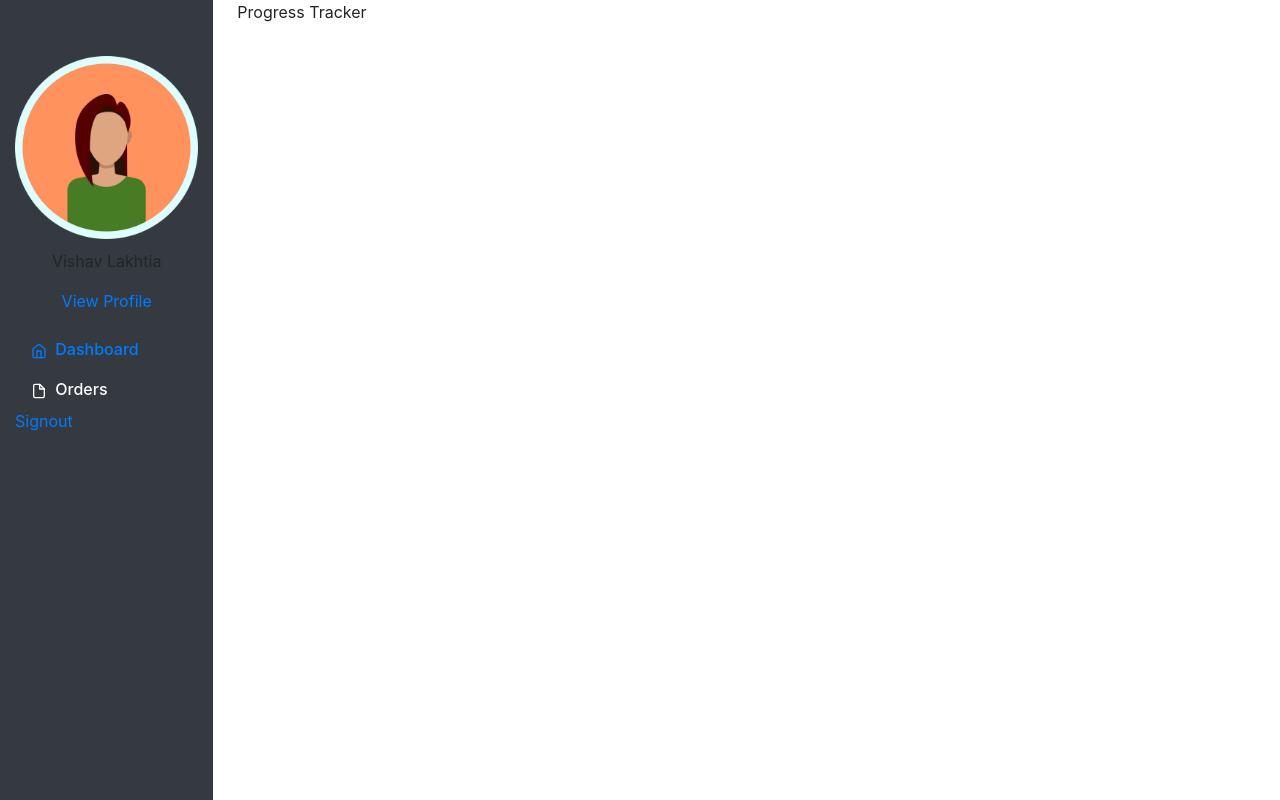
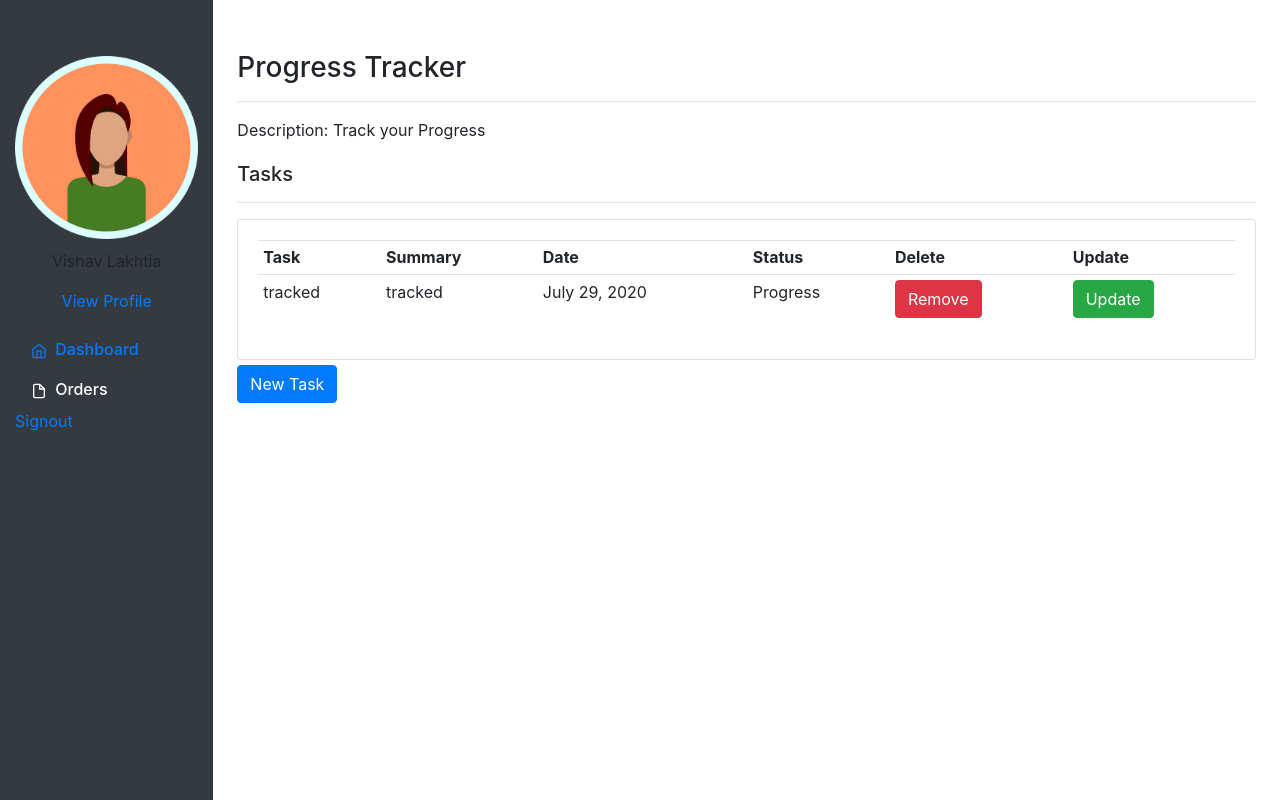
Before and after one commit to vishav676/Ticket, a Django app: page /project/1 in a window 1280 px wide. Shown: the part 56-856 px from the top of the page. Run offline with Django 3.2, Linux system fonts and the light colour scheme; a user stored in the database is signed in; data comes from the database, SQL or seed files in the repository; both versions use the stored data as it was after the commit; some libraries are stand-ins or nearby versions.

Commit message:
Adding new Task

```diff
--- a/ticket/System/forms.py
+++ b/ticket/System/forms.py
@@ -1,5 +1,3 @@
-from django.forms import ModelForm
-from  django import forms
 from django.contrib.auth.forms import UserCreationForm
 from django.contrib.auth.models import User
 
--- a/ticket/System/models.py
+++ b/ticket/System/models.py
@@ -22,7 +22,7 @@ class Project(models.Model):
     date_created = models.DateField(auto_now=True)
     last_updated = models.DateField(auto_now=True)
     status = models.CharField(max_length=200, choices=PROJECT_STATUS, default="Open", null=True)
-    created_by = models.ForeignKey("customer", on_delete=models.CASCADE,default=1)
+    created_by = models.ForeignKey(User, on_delete=models.CASCADE, related_name='user_projects')
 
     def __str__(self):
         return f"{self.name}"
@@ -36,7 +36,7 @@ class Task(models.Model):
     )
     name = models.CharField(max_length=50)
     summary = models.TextField(max_length=1000)
-    project = models.ForeignKey("Project", on_delete=models.DO_NOTHING, null=True)
+    project = models.ForeignKey("Project", on_delete=models.CASCADE, null=True, related_name='projectTasks')
     date_created = models.DateField(auto_now=True)
     status = models.CharField(max_length=200, choices=TASK_STATUS, default="Pending", null=True)
 
--- a/ticket/System/templates/project_detail.html
+++ b/ticket/System/templates/project_detail.html
@@ -1,5 +1,44 @@
 {% extends "base.html" %}
 
 {% block content %}
-    {{ project.name }}
+    <h3 style="margin-top: 5%">{{ project.name }}</h3>
+    <hr>
+    <p>Description: {{ project.description }}</p>
+    <div class="row" style="margin-top: 20px">
+	<div class="col-md-12">
+		<h5>Tasks</h5>
+		<hr>
+		<div class="card card-body">
+			<table class="table table-sm">
+				<tr>
+                    <th>Task</th>
+					<th>Summary</th>
+					<th>Date</th>
+					<th>Status</th>
+					<th>Delete</th>
+					<th>Update</th>
+				</tr>
+				{% for task in tasks %}
+					<tr>
+						<td>{{task.name}}</td>
+						<td>{{task.summary}}</td>
+						<td>{{task.date_created}}</td>
+						{% if task.status == "1"%}
+							<td>Open</td>
+						{% else %}
+							<td>{{task.status}}</td>
+						{% endif %}
+						<td><button type="button" class="btn btn-danger" data-toggle="modal" data-target="#deleteModal">Remove</button>
+							{% include 'delete.html' %}
+						</td>
+						<td><button type="button" class="btn btn-success">Update</button></td>
+					</tr>
+				{% endfor %}
+			</table>
+		</div>
+        <a href="{% url 'newTask' %}"> <button type="button" class="btn btn-primary" style="margin-top: 5px">New Task</button></a>
+	</div>
+
+</div>
+
 {% endblock%}
--- a/ticket/System/templates/status.html
+++ b/ticket/System/templates/status.html
@@ -5,7 +5,7 @@
 		<div class="col-md">
 			<div class="card text-center text-white bg-light mb-3">
 			  	<div class="card-header bg-dark">
-			  		<h5 class="card-title">Totat Projects</h5>
+			  		<h5 class="card-title">Total Projects</h5>
 			  	</div>
 			  	<div class="card-body">
 			    	<h3 class="card-title text-dark">{{total_projects}}</h3>
--- a/ticket/System/urls.py
+++ b/ticket/System/urls.py
@@ -12,5 +12,6 @@ urlpatterns = [
     path('project/<int:pk>', views.project_view, name="project"),
     path('profile/', views.user_view, name="profile"),
     path('<int:pk>', views.deleteTask, name="delete"),
-    path('logout/', views.user_logout, name='logout' )
+    path('add/', views.newTask_view, name='newTask'),
+    path('logout/', views.user_logout, name='logout')
 ] + static(settings.STATIC_URL, document_root=settings.STATIC_ROOT)
--- a/ticket/System/views.py
+++ b/ticket/System/views.py
@@ -14,11 +14,12 @@ def home_view(request):
 
 @login_required(login_url='login')
 def dashboard_view(request):
-    total_projects = Project.objects.all().count()
-    progress_projects = Project.objects.filter(status="Open").count()
-    project_completed = Project.objects.filter(status="Closed").count()
+    user = request.user
+    total_projects = user.user_projects.count()
+    progress_projects = user.user_projects.filter(status="Open").count()
+    project_completed = user.user_projects.filter(status="Closed").count()
     tasks = Task.objects.all()
-    projects = Project.objects.all()
+    projects = user.user_projects.all()
     return render(request, "dashboard.html", {
         "total_projects": total_projects,
         "Inprogress": progress_projects,
@@ -40,11 +41,11 @@ def projects_view(request):
 @login_required(login_url='login')
 def project_view(request, pk):
     project = Project.objects.get(id=pk)
-    task = Task.objects.filter(project=pk)
-    print(task)
+    task = project.projectTasks.all()
     return render(request, "project_detail.html",
                   {
-                      "project": project
+                      "project": project,
+                      'tasks': task
                   })
 
 
@@ -99,3 +100,21 @@ def deleteTask(request, pk):
     task = Task.objects.get(id=pk)
     task.delete()
     return redirect('dashboard')
+
+
+def newTask_view(request):
+    if request.method == "POST":
+        name = request.POST.get("title")
+        summary = request.POST.get("description")
+        project = Project.objects.filter(name=request.POST.get("projectSelect"))[:1].get()
+        status = request.POST.get("statusSelect")
+        task = Task.objects.create(name=name,summary=summary,project=project, status=status)
+        if task is not None:
+            task.save()
+    user = request.user
+    projects = user.user_projects.all()
+    status = Task.TASK_STATUS
+    return render(request, 'new_task.html',{
+        'projects': projects,
+        'status': status
+    })
```
Also changed, not shown: ticket/System/templates/new_task.html (added, +34 -0 lines), ticket/System/migrations/0014_auto_20200729_1519.py (added), ticket/System/migrations/0015_auto_20200729_1627.py (added), ticket/db.sqlite3.
